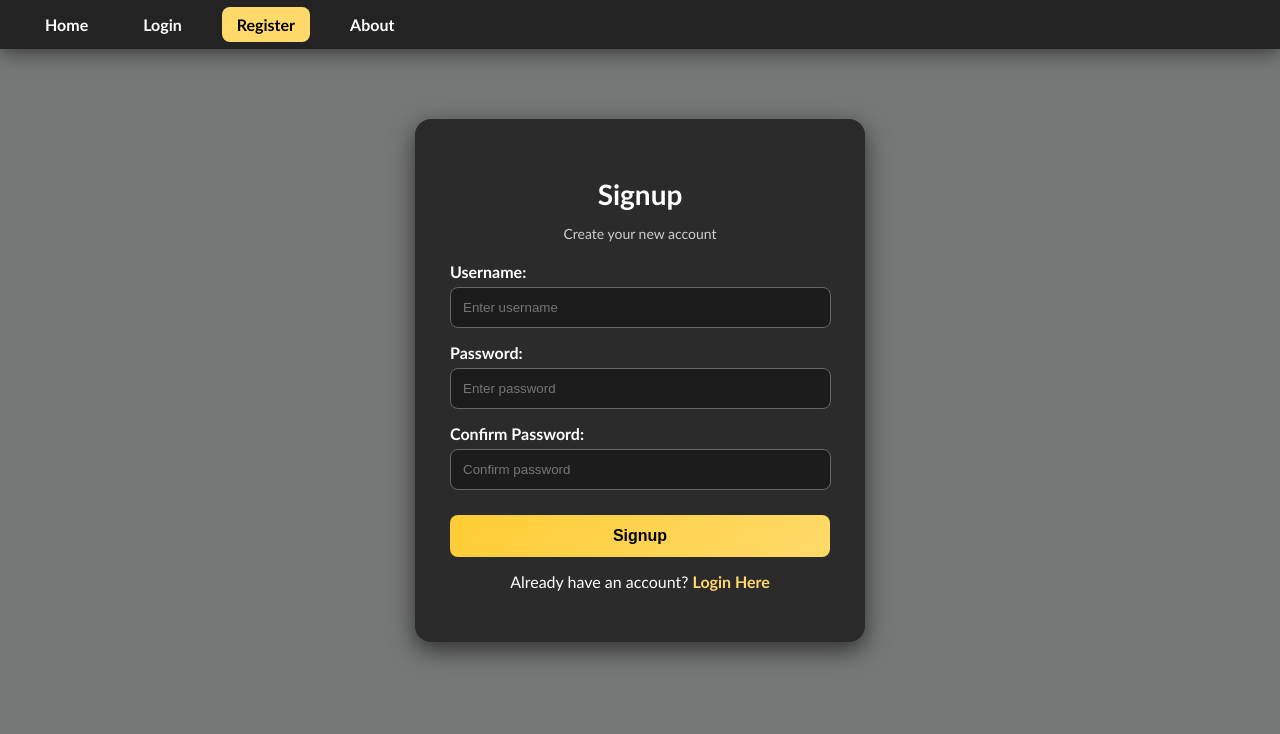
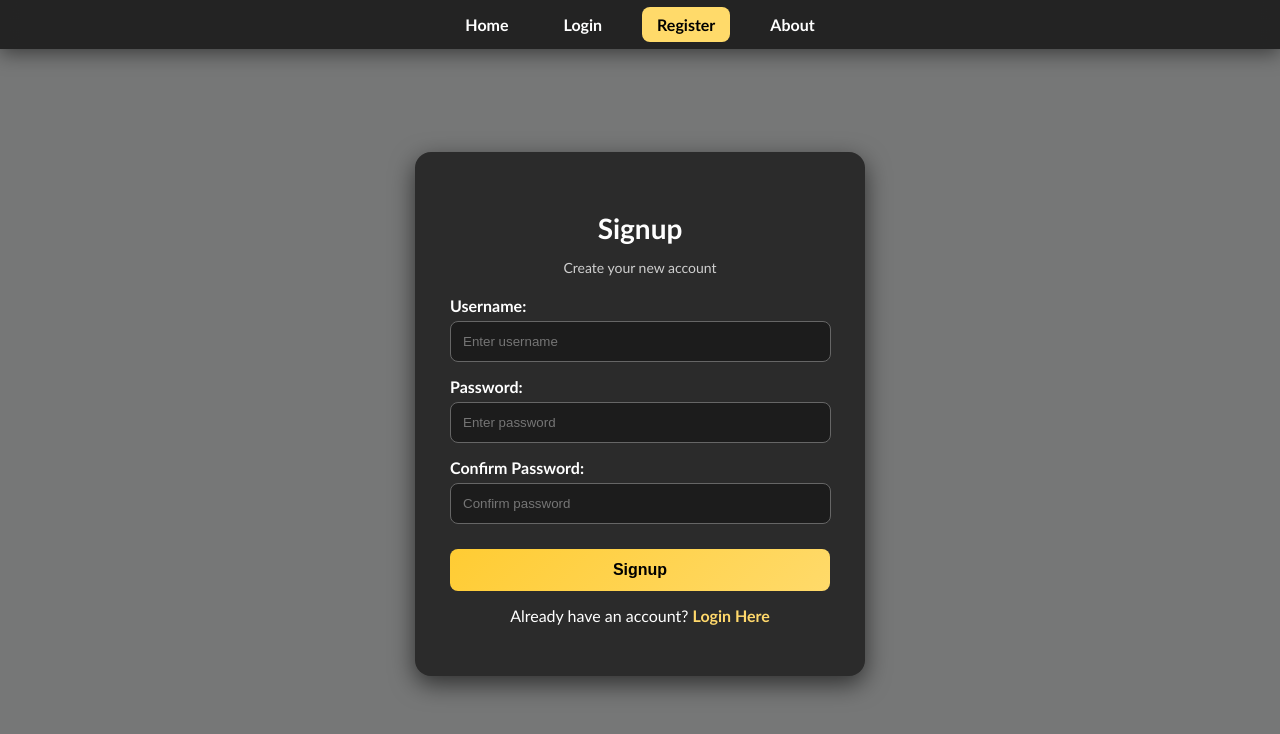
Before and after one commit to derwuwu/e-commerce-phone, a plain HTML site: page register.html in a window 1280 px wide. Drawn offline with Linux system fonts and the light colour scheme.

Commit message:
Update register.css

```diff
--- a/register.css
+++ b/register.css
@@ -4,19 +4,29 @@ body {
     padding: 0;
     background-color: #767777;
     color: #020202;
-    text-align: center;
+    width: 100%;
+    overflow-x: hidden;
 }
 
-/* nav */
+/* Centering wrapper (important) */
+.main-content {
+    display: flex;
+    justify-content: center;
+    align-items: center;
+    min-height: calc(100vh - 70px);
+    padding: 20px;
+    width: 100%;
+    box-sizing: border-box;
+}
+
+/* NAVIGATION */
 .nav {
     display: flex;
-    justify-content: space-between;
-    align-items: center;
+    justify-content: center;
     padding: 15px 30px;
     background: rgba(0,0,0,0.7);
     backdrop-filter: blur(8px);
     box-shadow: 0 4px 20px rgba(0,0,0,0.5);
-    margin-bottom: 30px;
 }
 
 .nav .links {
@@ -47,9 +57,10 @@ body {
     color: black;
 }
 
+/* REGISTER BOX */
 .register-box {
     width: 380px;
-    margin: 70px auto;
+    max-width: 100%;
     background: #2b2b2b;
     padding: 35px;
     border-radius: 16px;
@@ -57,6 +68,7 @@ body {
     color: white;
     box-shadow: 0 8px 25px rgba(0,0,0,0.6);
     animation: fadeIn 0.6s ease-out;
+    margin: 0 auto;
 }
 
 .register-box h2 {
@@ -127,6 +139,7 @@ body {
     text-decoration: underline;
 }
 
+/* ANIMATION */
 @keyframes fadeIn {
     from {
         opacity: 0;
@@ -137,18 +150,13 @@ body {
         transform: translateY(0);
     }
 }
-/* phone */
+
+/* PHONE RESPONSIVE */
 @media (max-width: 600px) {
-
-    /* NAV adjusts better on small screens */
-    .nav {
-        padding: 12px 15px;
-    }
 
     .nav .links {
         gap: 10px;
         flex-wrap: wrap;
-        justify-content: center;
     }
 
     .nav .links li a {
@@ -156,10 +164,8 @@ body {
         font-size: 14px;
     }
 
-    /* Register box becomes smaller & centered */
     .register-box {
         width: 90%;
-        margin: 40px auto;
         padding: 25px;
     }
 
@@ -171,13 +177,11 @@ body {
         font-size: 13px;
     }
 
-    /* Inputs scale properly */
     .register-box form input {
         padding: 10px;
         font-size: 14px;
     }
 
-    /* Button fits phone screen */
     .register-box .button {
         padding: 10px;
         font-size: 15px;
```
